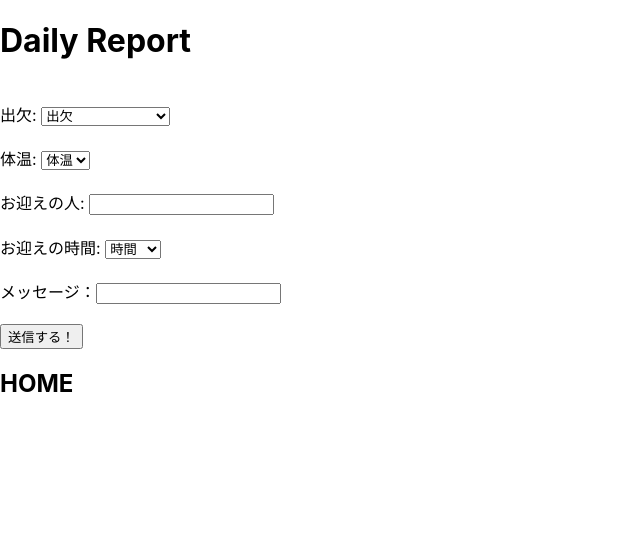
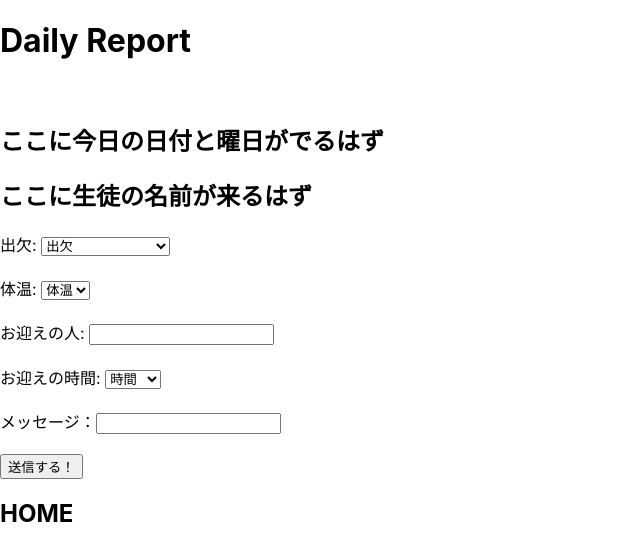
Before and after one commit to hidamari-kaihatu/aikon-app, a Next.js app in the folder app-next/next/: page /parents/parent-daily in a window 1280 px wide. Shown: the top 560 px of the page, without its empty margins (0-640 px from the left). Built offline with nearby package versions, Linux system fonts and the light colour scheme.

Commit message:
今日の日付と曜日と生徒の名前がでるはずというベタ打ちの文言追加

```diff
--- a/app-next/next/pages/parents/parent-daily.tsx
+++ b/app-next/next/pages/parents/parent-daily.tsx
@@ -36,6 +36,8 @@ export default function dailyReportPost() {
             <h1>Daily Report</h1>
             <br></br>
             <div>
+            <h2>ここに今日の日付と曜日がでるはず</h2>
+            <h2>ここに生徒の名前が来るはず</h2>
             <label>出欠: </label>
             <select value={attend} onChange={(e) => setattend(e.target.value)}>
                 <option value="A">出欠</option>
```
